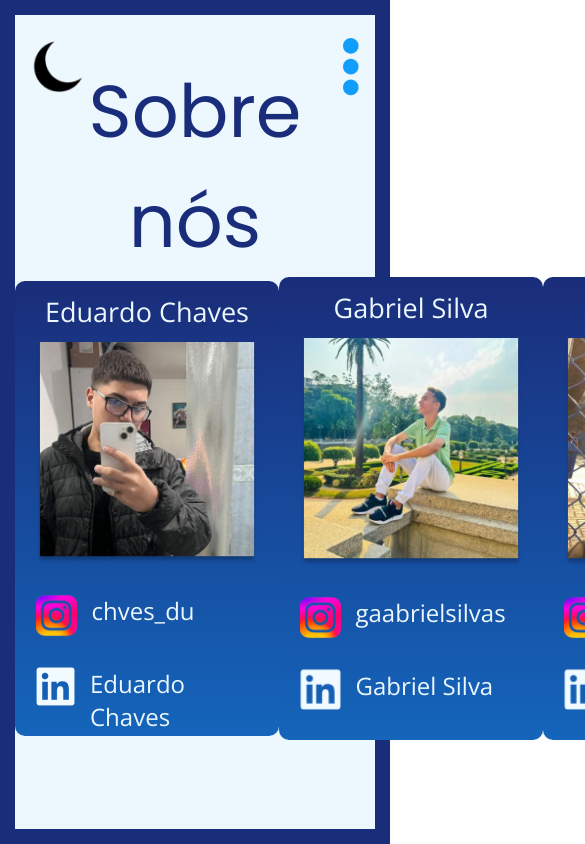
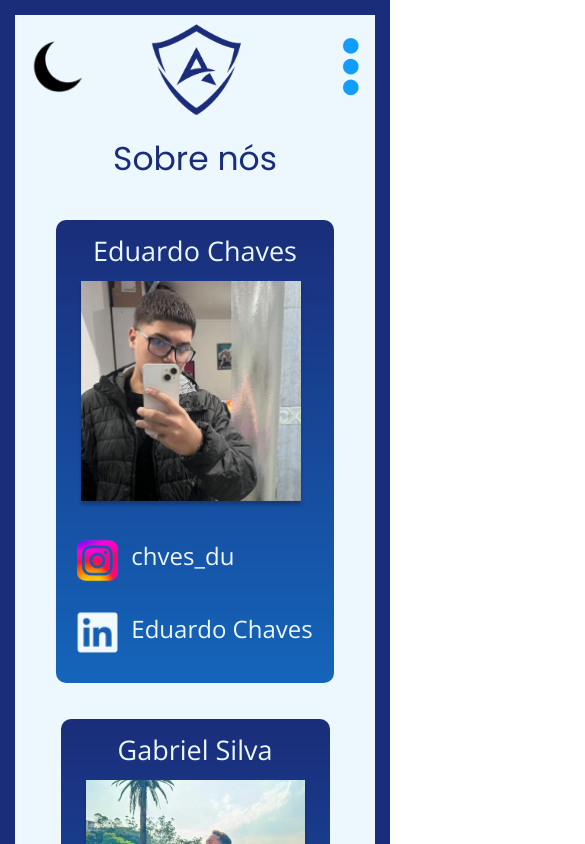
Before and after one commit to EduardoChaves12b/AeroGuard, a React (Vite) app: page /sobre-nos in a window 390 px wide. Shown: the top 844 px of the page, 585 px wide, since content can reach past the window. Built offline with nearby package versions, Linux system fonts and the light colour scheme.

Commit message:
Sobre nós Mobile

```diff
--- a/src/pages/Sobre.jsx
+++ b/src/pages/Sobre.jsx
@@ -9,6 +9,8 @@ import Eduardo from "/Eduardo.png"
 import Vinicius from "/Vinicius.png"
 import Instagram from "/Instagram.png"
 import Linkedin from "/Linkedin.png"
+import Light from "/HomeLight.png"
+import Dark from "/HomeDark.png"
 
 export default function Sobre() {
   const [darkMode, setDarkMode] = useState(false);
@@ -19,6 +21,8 @@ export default function Sobre() {
     <SobreConteudo $darkMode={darkMode}>
       <Header darkMode={darkMode}/>
       <Botao darkMode={darkMode} toggleDarkMode={toggleDarkMode}/>
+      <img className={darkMode ? 'oculta logo' : 'logo'} src={Light}/>
+      <img className={darkMode ? 'logo' : 'oculta logo'} src={Dark} />
       <h1>Sobre nós</h1>
       <section id="integrantes">
         <Card $darkMode={darkMode}>
--- a/src/styles/Sobre.styles.js
+++ b/src/styles/Sobre.styles.js
@@ -31,14 +31,46 @@ export const SobreConteudo = styled.main`
             z-index: 0;
         }
     }
+
+    .oculta, .logo{
+        display: none;
+    }
+
+    @media (max-width: 430px){
+        overflow-x: hidden;
+
+        h1{
+            font-size: 2.75rem;
+            padding-top: 1rem;
+        }
+
+        #integrantes{
+            flex-direction: column;
+            gap: 3rem;
+            padding-block: 3rem;
+            &::before{
+                display: none;
+            }
+        }
+
+        .logo{
+            display: block;
+            width: 8rem;
+            margin-inline: auto;
+        }
+        .oculta{
+            display: none;
+        }
+    }
 `
 
 export const Card = styled.div`
     display: flex;
     flex-direction: column;
+    justify-content: center;
     border-radius: 10px;
     padding-inline: 1.75rem;
-    max-width: 22rem;
+    max-width: 27rem;
     z-index: 1;
     background-image: linear-gradient(to bottom, ${({ $darkMode }) => ($darkMode ? '#ECF7FE' : '#1A2D7A')}, #1465BB);
     h3{
@@ -55,7 +87,7 @@ export const Card = styled.div`
     }
     a{
         display: flex;
-        gap: 1.25rem;
+        gap: 1.125rem;
         font-family: "Open Sans";
         font-weight: 400;
         font-size: 2rem;
```
